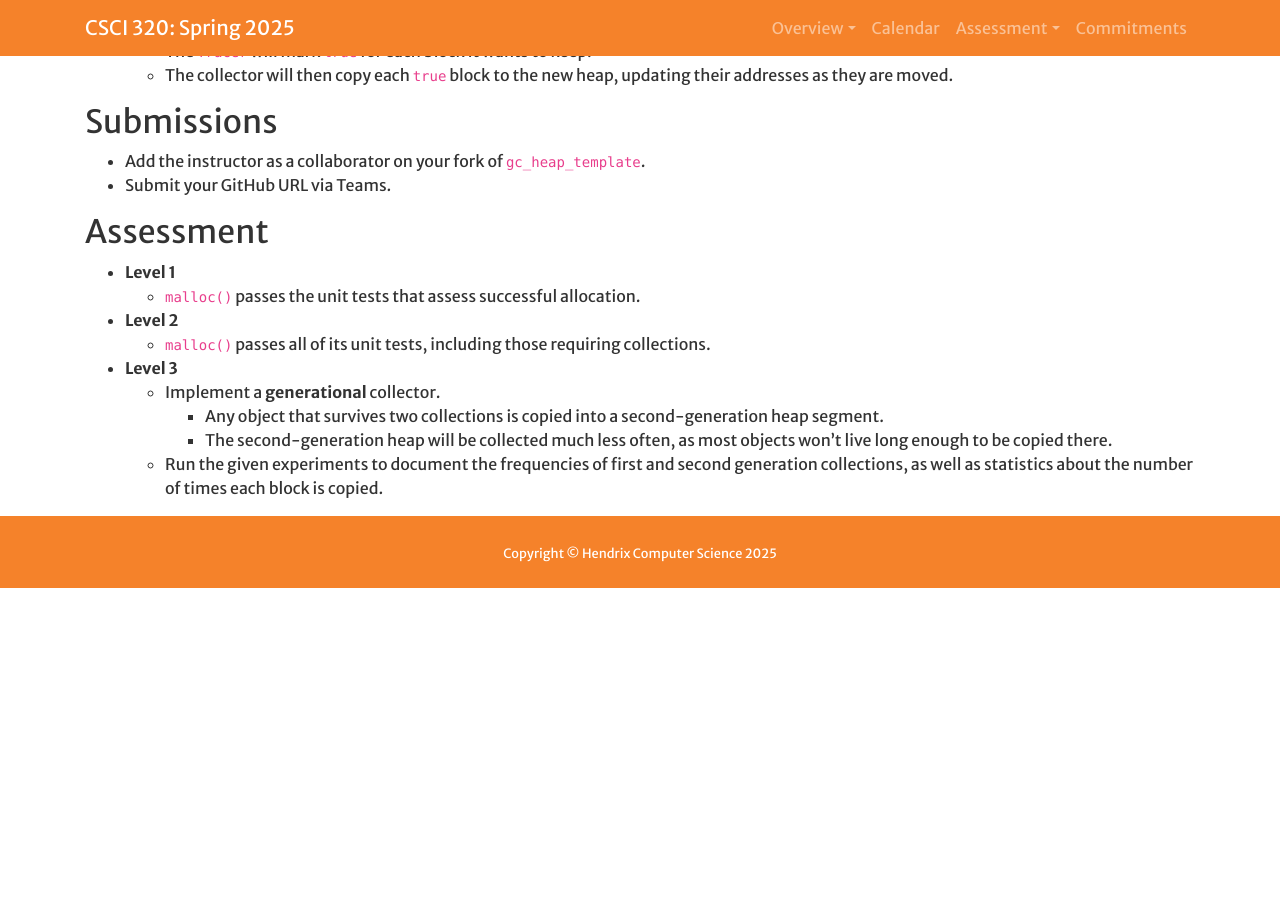
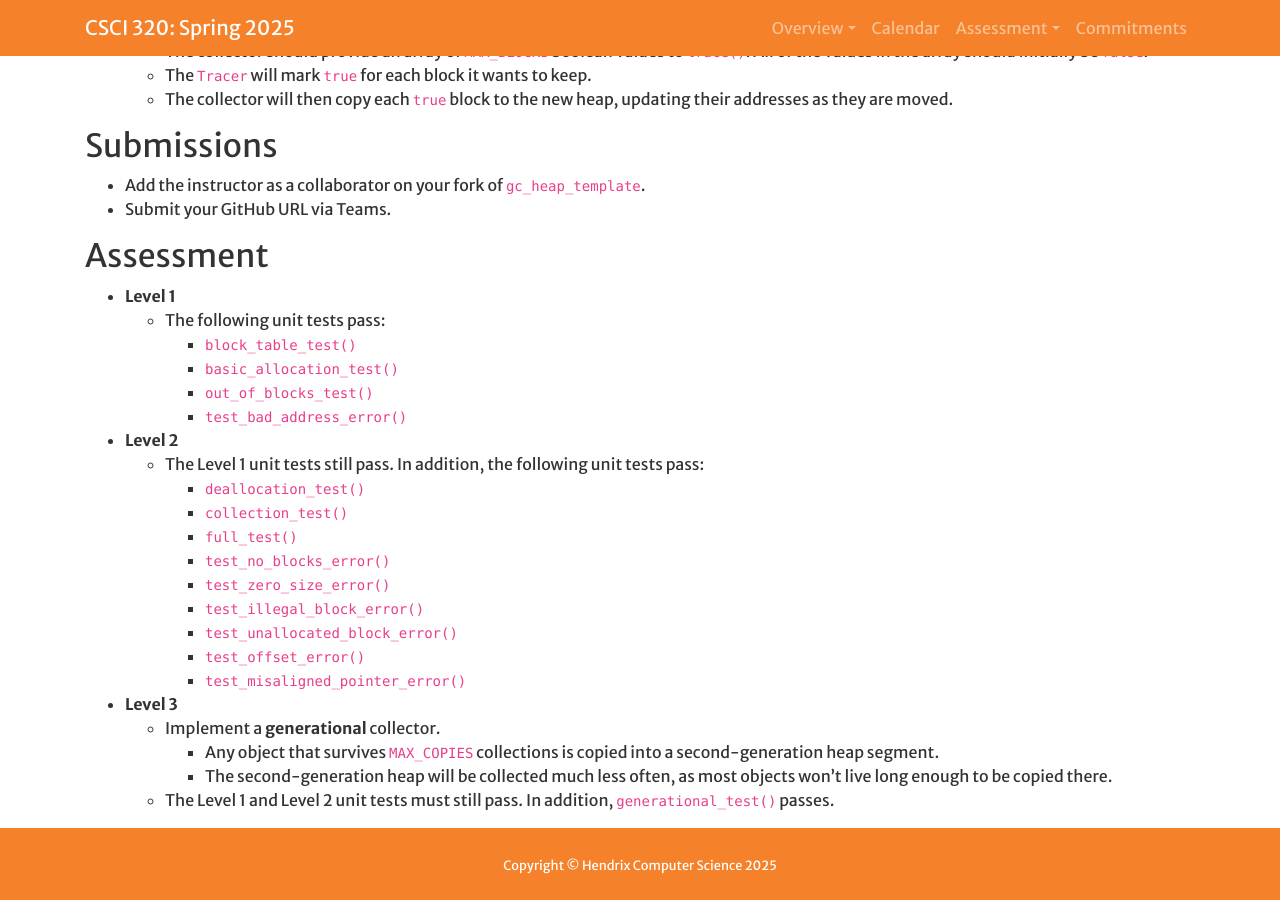
Before and after one commit to Hendrix-CS/csci320, a Jekyll site: the page built from projects/garbage.md, in a window 1280 px wide and 900 px high, scrolled down 705 px. Built offline with Jekyll 4.4.1, drawn with Linux system fonts in a browser that asks for light colours; a script that is not in the unit is left out; before the commit the page ends 1293 px from its top, so only the background shows below that; some of the changed text lies outside the part shown.

Commit message:
Updated garbage collection project

```diff
--- a/projects/garbage.md
+++ b/projects/garbage.md
@@ -53,13 +55,26 @@ heap that runs as part of the kernel.
 
 ## Assessment
 * **Level 1**
-  * `malloc()` passes the unit tests that assess successful allocation.
+  * The following unit tests pass:
+    * `block_table_test()`
+    * `basic_allocation_test()`
+    * `out_of_blocks_test()`
+    * `test_bad_address_error()`
 * **Level 2**
-  * `malloc()` passes all of its unit tests, including those requiring collections.
+  * The Level 1 unit tests still pass. In addition, the following unit tests pass:
+    * `deallocation_test()`
+    * `collection_test()`
+    * `full_test()`
+    * `test_no_blocks_error()`
+    * `test_zero_size_error()`
+    * `test_illegal_block_error()`
+    * `test_unallocated_block_error()`
+    * `test_offset_error()`
+    * `test_misaligned_pointer_error()`
 * **Level 3**
   * Implement a **generational** collector.
-    * Any object that survives two collections is copied into a second-generation heap segment.
+    * Any object that survives `MAX_COPIES` collections is copied into a second-generation
+      heap segment.
     * The second-generation heap will be collected much less often, as most objects won't live
       long enough to be copied there.
-  * Run the given experiments to document the frequencies of first and second generation collections,
-    as well as statistics about the number of times each block is copied.
+  * The Level 1 and Level 2 unit tests must still pass. In addition, `generational_test()` passes.
```
Also changed, not shown: other parts of projects/garbage.md (+2 -0 lines).
